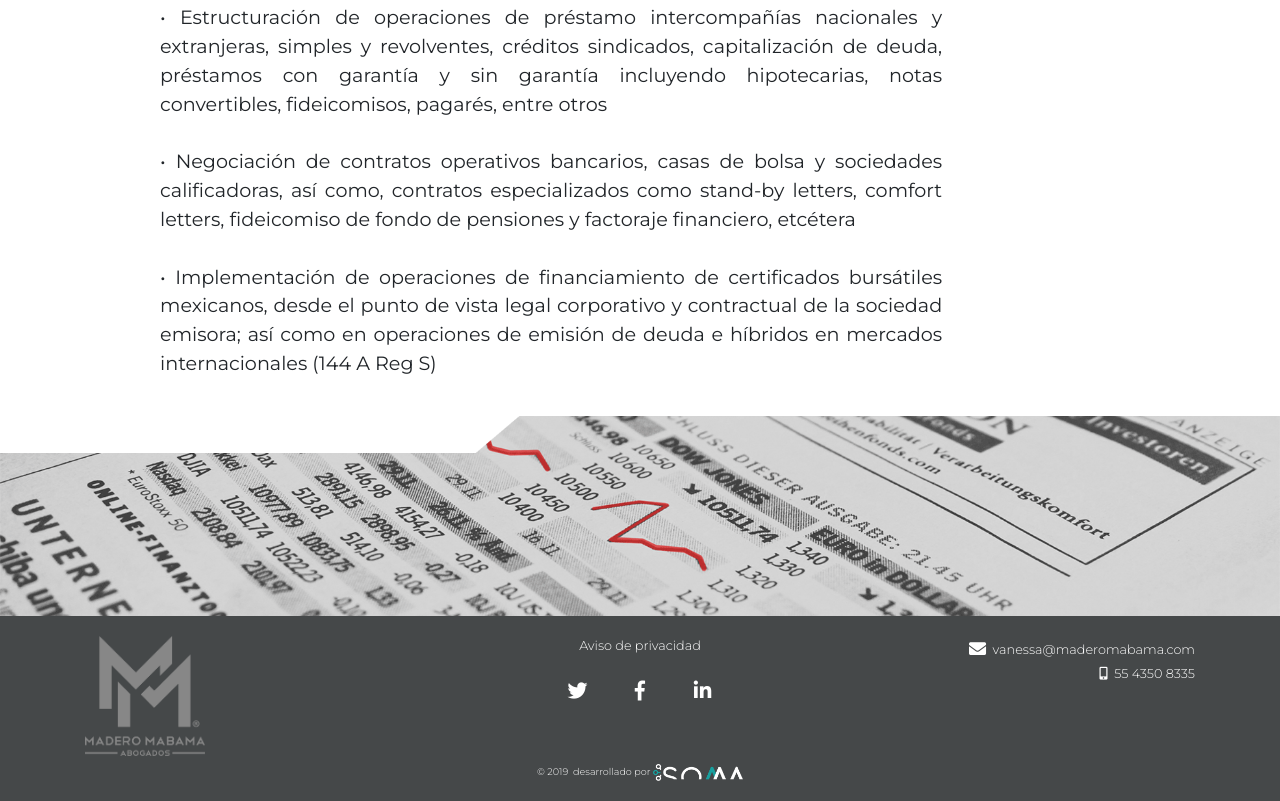
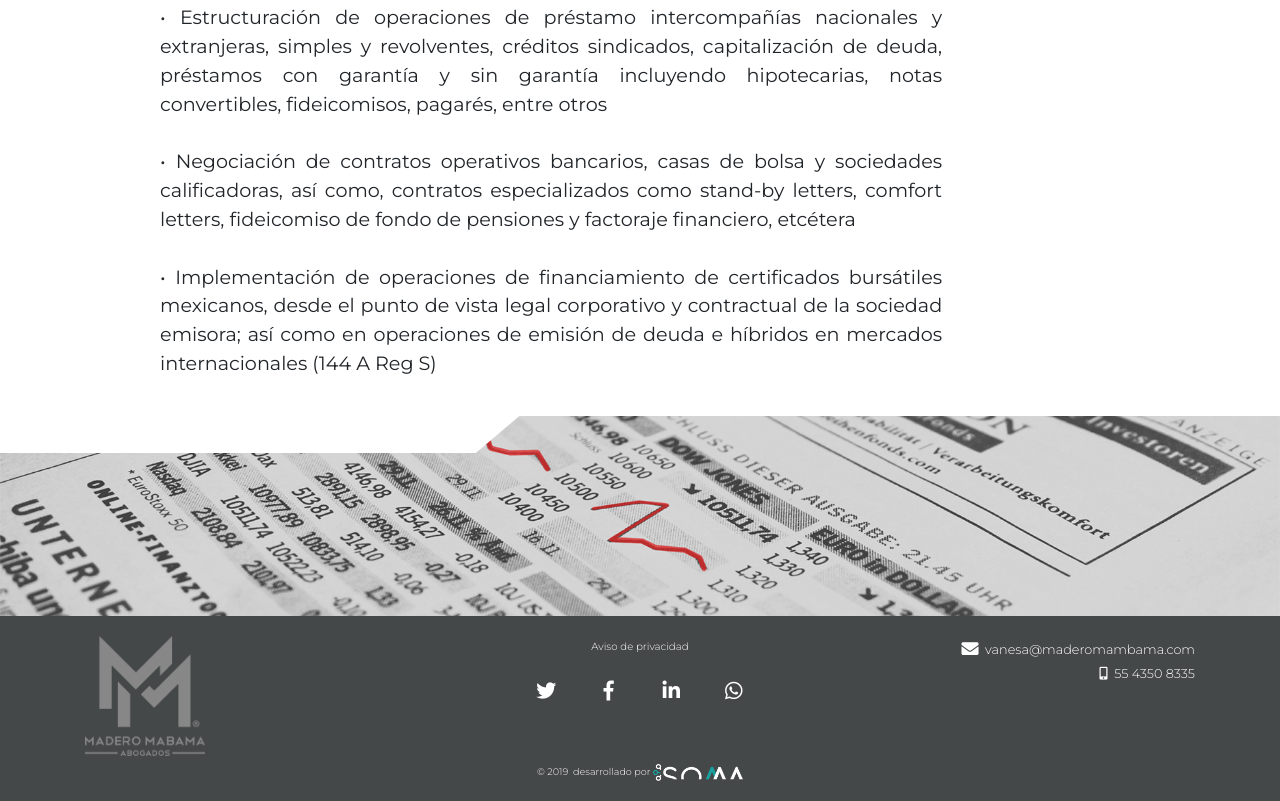
Before and after one commit to oss05/MaderoAbogados, a plain HTML site: page pages/bancario.html in a window 1280 px wide. Shown: the part 579-1380 px from the top of the page. Drawn offline with nearby package versions, Linux system fonts and the light colour scheme; a web font is replaced by a local one.

Commit message:
cambios finales

```diff
--- a/pages/bancario.html
+++ b/pages/bancario.html
@@ -146,7 +146,9 @@
                 <div class="col-md-4">
 
 
-                    <p class="textoMAderoFooter ">Aviso de privacidad</p>
+                    <p class="textoMAderoFooter "><a class="textoMAderoFooter "
+                        href="../img/Aviso de Privacidad Integral Madero Mabama Abogados.pdf" target="_blank"> Aviso
+                        de privacidad</a></p>
                     <ul class="list-inline social-buttons">
                         <li class="list-inline-item">
                             <a href="https://twitter.com/MabamaMadero" target="_blank">
@@ -163,13 +165,19 @@
                                 <i class="fab fa-linkedin-in"></i>
                             </a>
                         </li>
+                        <li class="list-inline-item">
+                            <a href="https://api.whatsapp.com/send?phone=525555099943&text=Hola,%20me%20gustaría%20contactarlos!"
+                                target="_blank">
+                                <i class="fab fa-whatsapp"></i>
+                            </a>
+                        </li>
                     </ul>
                 </div>
                 <div class="col-md-4 text-right">
 
                     <ul class="listaFooter">
-                        <li><a class="textoMAderoFooter" href=""><i class="fas fa-envelope fa-lg"></i>&nbsp;
-                                vanessa@maderomabama.com</a> </li>
+                        <li><a class="textoMAderoFooter" href="mailto:vanesa@maderomambama.com "><i class="fas fa-envelope fa-lg"></i>&nbsp;
+                            vanesa@maderomambama.com </a> </li>
                         <li><span class="textoMAderoFooter "><i class="fas fa-mobile-alt"></i>&nbsp; 55 4350
                                 8335</span>
                         </li>
```
Also changed, not shown: index.html (+22 -13 lines), pages/contratos.html (+11 -3 lines), pages/corporativo.html (+11 -3 lines), pages/inmobiliario.html (+11 -3 lines), pages/propiedad.html (+11 -3 lines).
